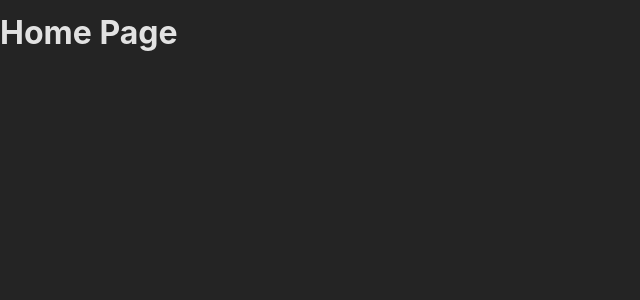
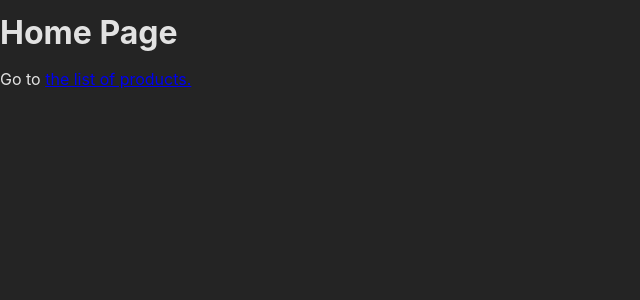
Before and after one commit to NicholasCloud4/Router, a React (Create React App) app: page / in a window 1280 px wide. Shown: the top 300 px of the page, without its empty margins (0-640 px from the left). Built offline with nearby package versions, Linux system fonts and the light colour scheme.

Commit message:
Using Links to navigate between Pages

```diff
--- a/src/pages/HomePage.js
+++ b/src/pages/HomePage.js
@@ -1,7 +1,11 @@
 import React from 'react'
+import { Link } from 'react-router-dom'
 
 export default function Home() {
     return (
-        <h1>Home Page</h1>
+        <>
+            <h1>Home Page</h1>
+            <p>Go to <Link to="/products">the list of products.</Link></p>
+        </>
     )
 }
```
